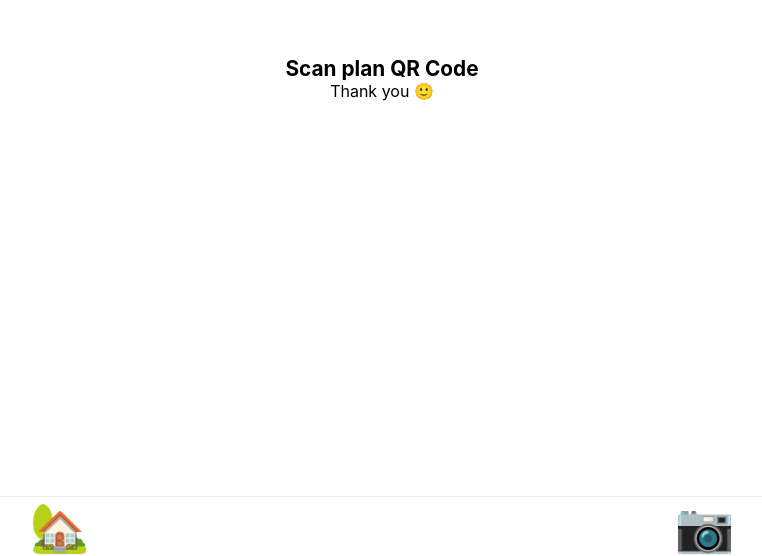
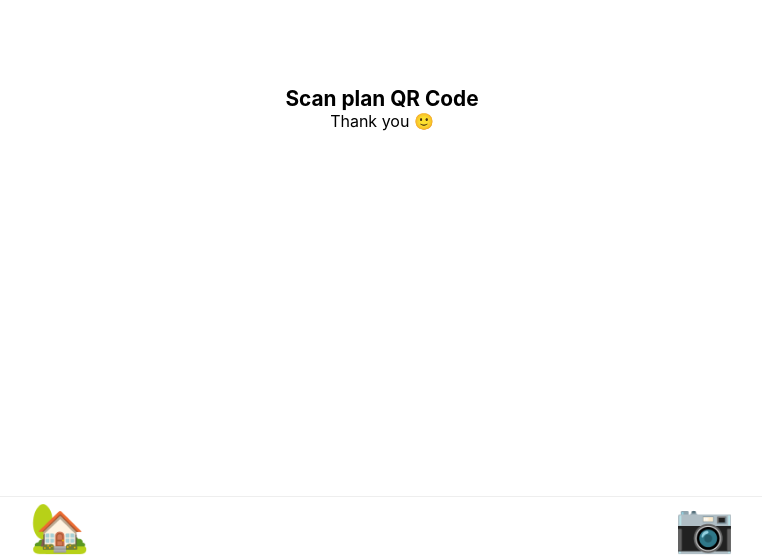
Before and after one commit to fabfarm/Scan-A-Tree, a Next.js app: page /scan in a window 1280 px wide. Shown: the part 244-800 px from the top of the page, without its empty margins (258-1020 px from the left). Built offline with nearby package versions, Linux system fonts and the light colour scheme.

Commit message:
fix: add padding on Layout component

```diff
--- a/src/components/Layout/index.tsx
+++ b/src/components/Layout/index.tsx
@@ -7,11 +7,12 @@ export const Layout: FC<PropsWithChildren> = ({ children }) => {
   return (
     <div
       className='flex flex-column align-center'
-      style={{ position: 'relative', height: '100vh' }}
+      style={{ position: 'relative', height: '100vh', paddingTop: 30 }}
     >
       <div
         style={{
           maxWidth: 400,
+          padding: '0 1em',
           paddingBottom: BOTTOM_BAR_HEIGHT,
           overflow: 'scroll',
         }}
```
